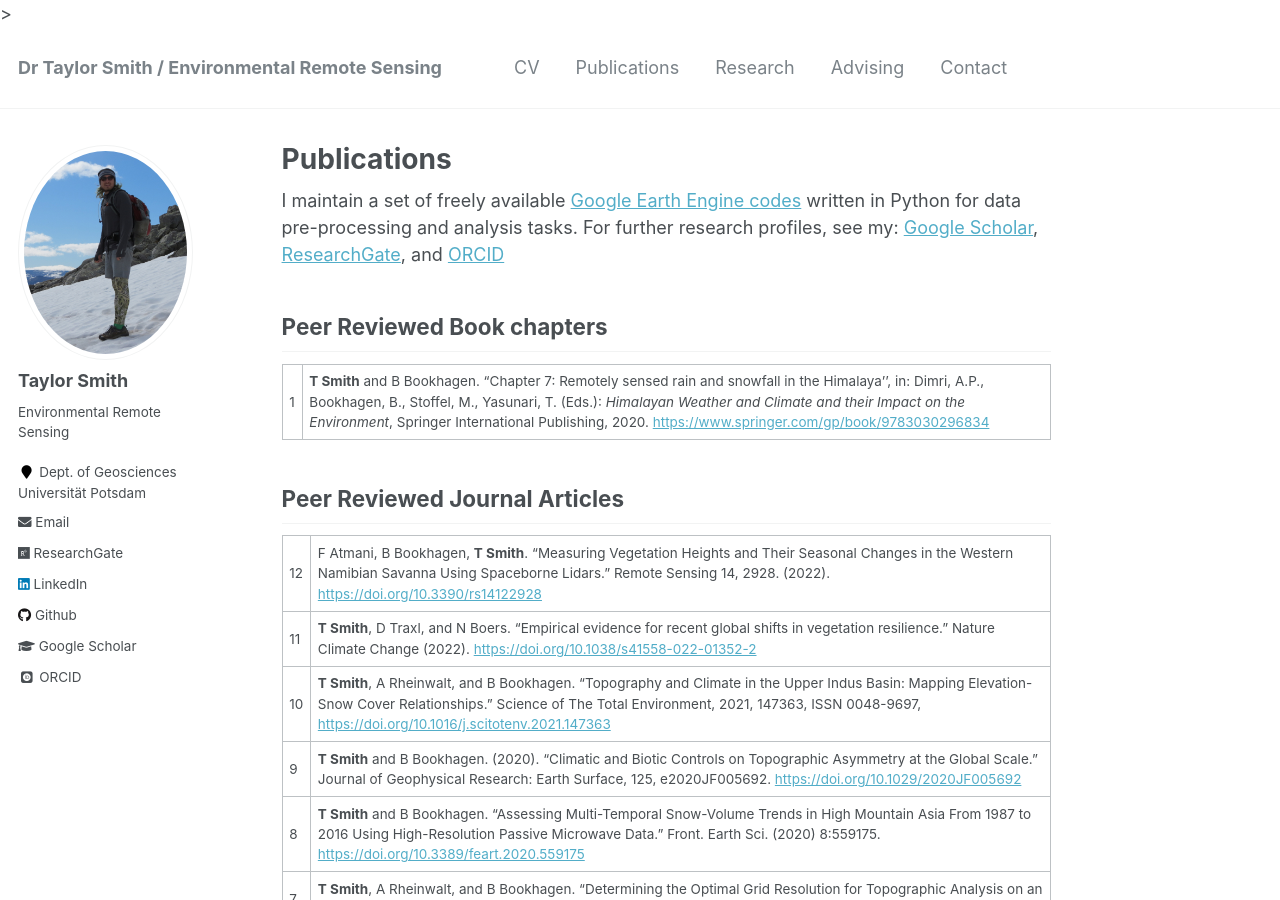
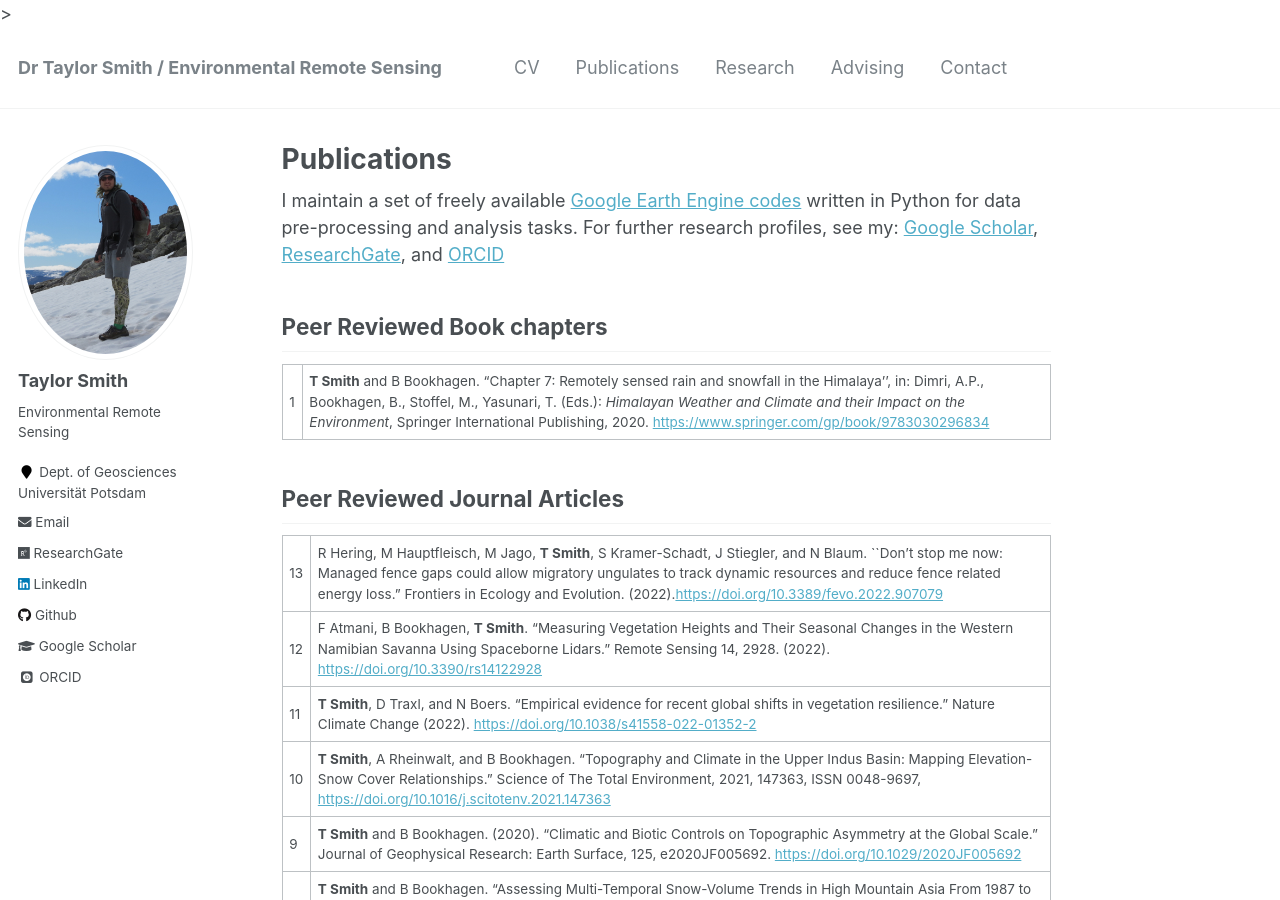
Before and after one commit to tasmi/tasmi.github.io, a Jekyll site: the page built from _pages/publications.md, in a window 1280 px wide and 900 px high. Built offline with Jekyll 4.4.1, drawn with Linux system fonts in a browser that asks for light colours; some web fonts are replaced.

Commit message:
Add Hering et al

```diff
--- a/_pages/publications.md
+++ b/_pages/publications.md
@@ -13,6 +13,7 @@ I maintain a set of freely available [Google Earth Engine codes](https://github.
 
 ## Peer Reviewed Journal Articles
 
+13 | R Hering, M Hauptfleisch, M Jago, **T Smith**, S Kramer-Schadt, J Stiegler, and N Blaum. ``Don't stop me now: Managed fence gaps could allow migratory ungulates to track dynamic resources and reduce fence related energy loss." Frontiers in Ecology and Evolution. (2022).[https://doi.org/10.3389/fevo.2022.907079](https://doi.org/10.3389/fevo.2022.907079)
 12 | F Atmani, B Bookhagen, **T Smith**. "Measuring Vegetation Heights and Their Seasonal Changes in the Western Namibian Savanna Using Spaceborne Lidars." Remote Sensing 14, 2928. (2022). [https://doi.org/10.3390/rs14122928](https://doi.org/10.3390/rs14122928)
 11 | **T Smith**, D Traxl, and N Boers. "Empirical evidence for recent global shifts in vegetation resilience." Nature Climate Change (2022). [https://doi.org/10.1038/s41558-022-01352-2](https://www.nature.com/articles/s41558-022-01352-2)
 10 | **T Smith**, A Rheinwalt, and B Bookhagen. "Topography and Climate in the Upper Indus Basin: Mapping Elevation-Snow Cover Relationships." Science of The Total Environment, 2021, 147363, ISSN 0048-9697, [https://doi.org/10.1016/j.scitotenv.2021.147363](https://doi.org/10.1016/j.scitotenv.2021.147363)
```
Also changed, not shown: 1 other file.
